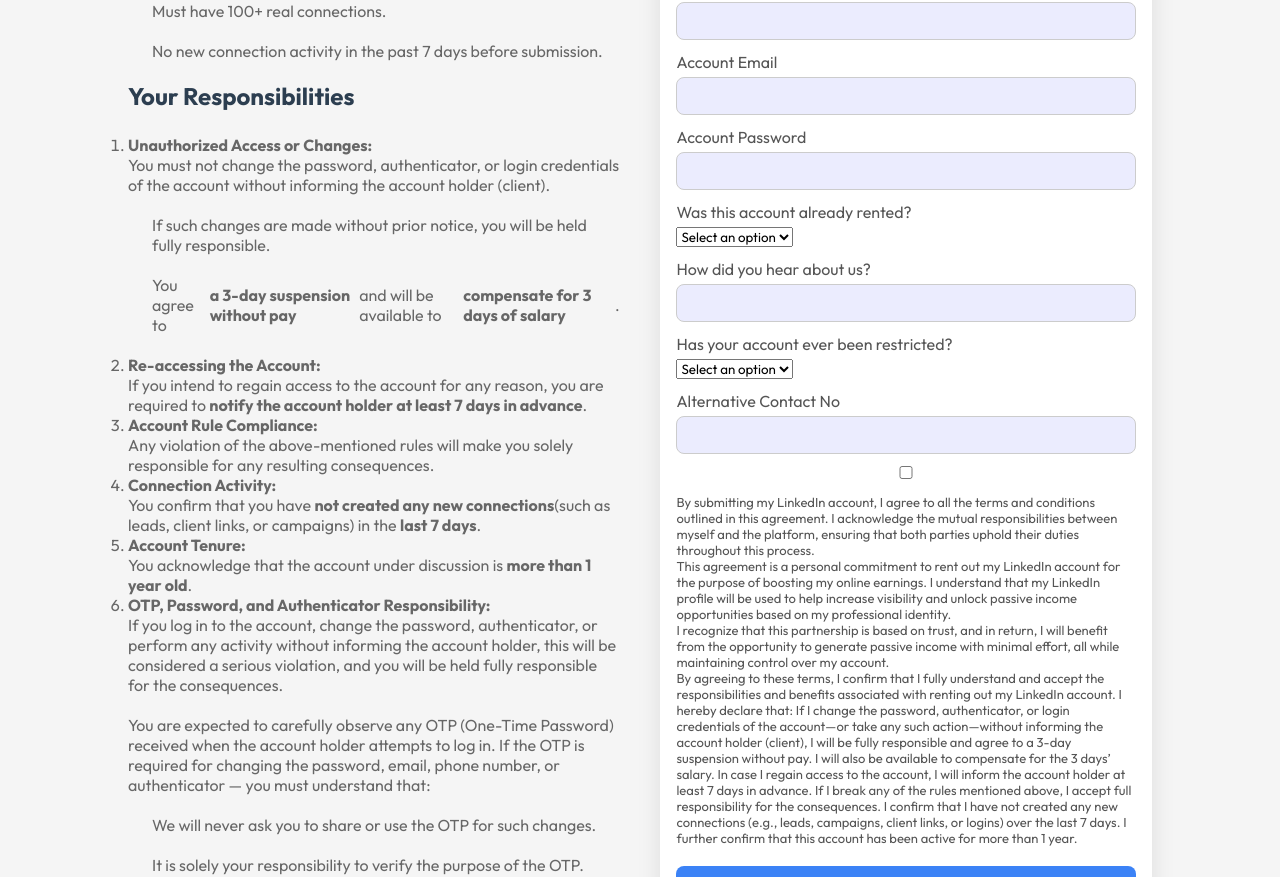
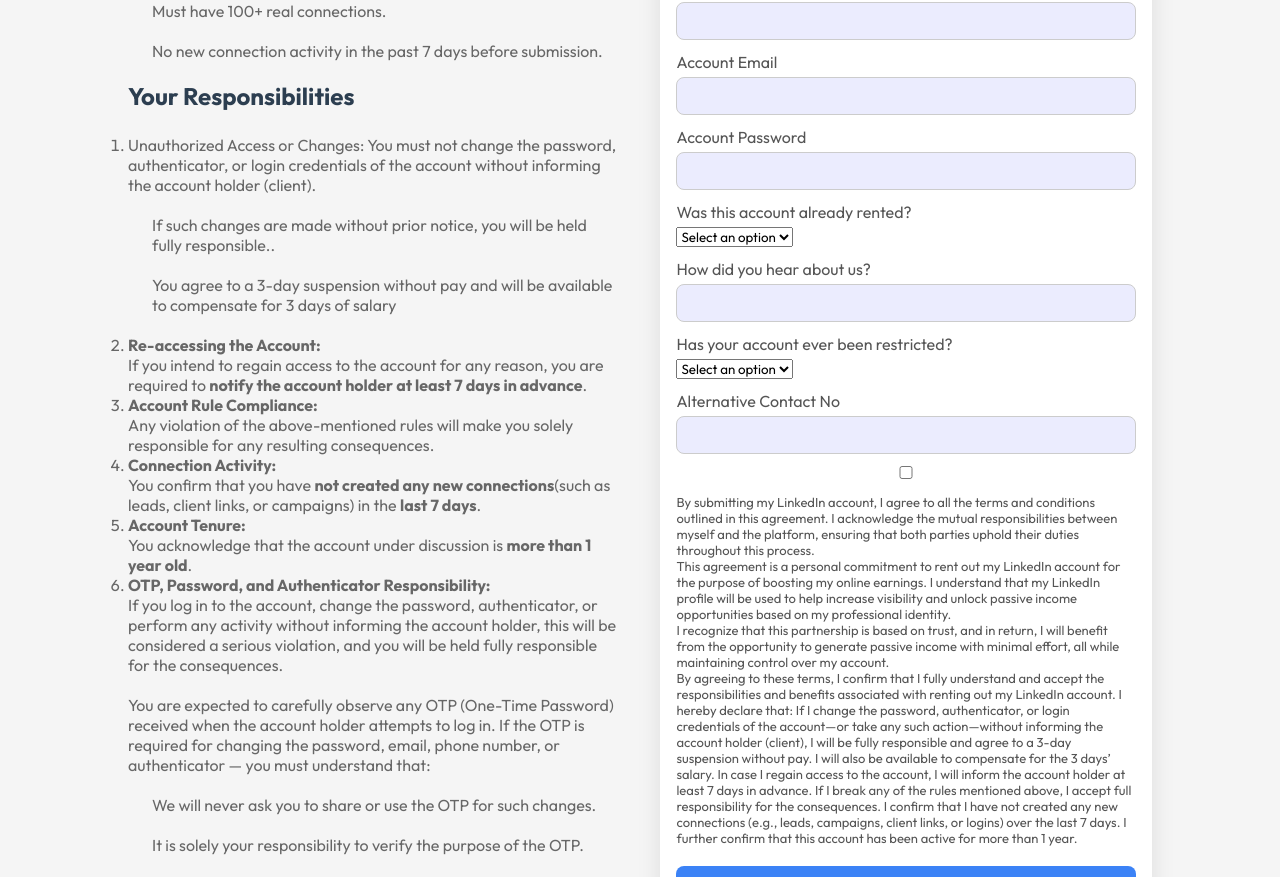
Before and after one commit to Taimorosman/leadspule, a React (Vite) app: page / in a window 1280 px wide. Shown: the part 4426-5303 px from the top of the page. Built offline with nearby package versions, Linux system fonts and the light colour scheme.

Commit message:
Your commit message here

```diff
--- a/src/components/Contact/Contact.jsx
+++ b/src/components/Contact/Contact.jsx
@@ -79,17 +79,606 @@
       <h2 className="text-2xl font-bold mb-4">Your Responsibilities</h2>
       <ol className="list-decimal pl-6 space-y-4 text-gray-800">
         <li>
-          <strong>Unauthorized Access or Changes:</strong> <br />
+          Unauthorized Access or Changes:
           You must not change the password, authenticator, or login credentials
           of the account without informing the account holder (client).
           <ul className="list-disc pl-6 mt-2">
             <li>
               If such changes are made without prior notice, you will be held
-              fully responsible.
+              fully responsible..
             </li>
             <li>
-              You agree to <strong>a 3-day suspension without pay</strong> and
-              will be available to <strong>compensate for 3 days of salary</strong>.
+              You agree to a 3-day suspension without pay and
+              will be available to compensate for 3 days of salary
+
+
+
+
+
+
+
+
+
+
+
+
+
+
+
+
+
+
+
+
+
+
+
+
+
+
+
+
+
+
+
+
+
+
+
+
+
+
+
+
+
+
+
+
+
+
+
+
+
+
+
+
+
+
+
+
+
+
+
+
+
+
+
+
+
+
+
+
+
+
+
+
+
+
+
+
+
+
+
+
+
+
+
+
+
+
+
+
+
+
+
+
+
+
+
+
+
+
+
+
+
+
+
+
+
+
+
+
+
+
+
+
+
+
+
+
+
+
+
+
+
+
+
+
+
+
+
+
+
+
+
+
+
+
+
+
+
+
+
+
+
+
+
+
+
+
+
+
+
+
+
+
+
+
+
+
+
+
+
+
+
+
+
+
+
+
+
+
+
+
+
+
+
+
+
+
+
+
+
+
+
+
+
+
+
+
+
+
+
+
+
+
+
+
+
+
+
+
+
+
+
+
+
+
+
+
+
+
+
+
+
+
+
+
+
+
+
+
+
+
+
+
+
+
+
+
+
+
+
+
+
+
+
+
+
+
+
+
+
+
+
+
+
+
+
+
+
+
+
+
+
+
+
+
+
+
+
+
+
+
+
+
+
+
+
+
+
+
+
+
+
+
+
+
+
+
+
+
+
+
+
+
+
+
+
+
+
+
+
+
+
+
+
+
+
+
+
+
+
+
+
+
+
+
+
+
+
+
+
+
+
+
+
+
+
+
+
+
+
+
+
+
+
+
+
+
+
+
+
+
+
+
+
+
+
+
+
+
+
+
+
+
+
+
+
+
+
+
+
+
+
+
+
+
+
+
+
+
+
+
+
+
+
+
+
+
+
+
+
+
+
+
+
+
+
+
+
+
+
+
+
+
+
+
+
+
+
+
+
+
+
+
+
+
+
+
+
+
+
+
+
+
+
+
+
+
+
+
+
+
+
+
+
+
+
+
+
+
+
+
+
+
+
+
+
+
+
+
+
+
+
+
+
+
+
+
+
+
+
+
+
+
+
+
+
+
+
+
+
+
+
+
+
+
+
+
+
+
+
+
+
+
+
+
+
+
+
+
+
+
+
+
+
+
+
+
+
+
+
+
+
+
+
+
+
+
+
+
+
+
+
+
+
+
+
+
+
+
+
+
+
+
+
+
+
+
+
+
+
+
+
+
+
+
+
+
+
+
+
+
+
+
+
+
+
+
+
+
+
+
+
+
+
+
+
+
+
+
+
+
+
+
+
+
+
+
+
+
+
+
+
+
+
+
+
+
+
+
+
+
+
+
+
+
+
+
+
+
+
+
+
+
+
+
+
+
+
+
+
+
+
+
+
+
+
+
+
+
+
             </li>
           </ul>
         </li>
```
